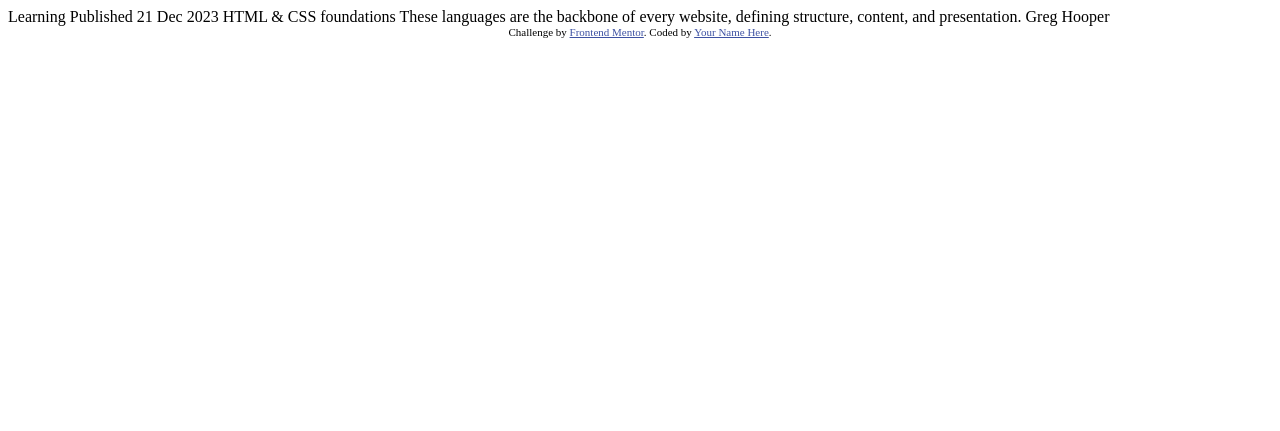
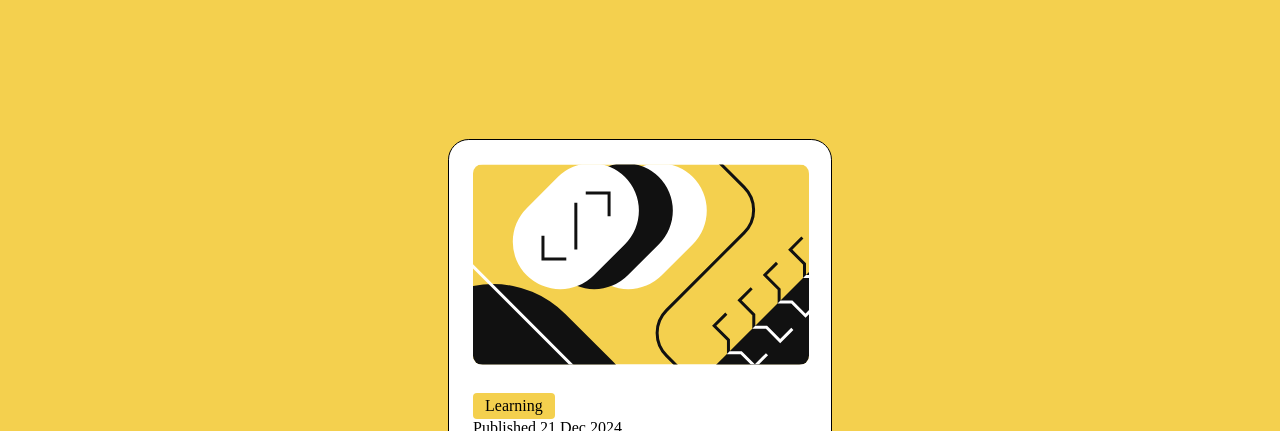
Before and after one commit to dekzyd/Blog-preview, a plain HTML site: page index.html in a window 1280 px wide. Shown: the top 431 px of the page. Drawn offline with Linux system fonts and the light colour scheme.

Commit message:
add html structure

```diff
--- a/index.html
+++ b/index.html
@@ -1,34 +1,150 @@
 <!DOCTYPE html>
 <html lang="en">
   <head>
-  <meta charset="UTF-8">
-  <meta name="viewport" content="width=device-width, initial-scale=1.0"> <!-- displays site properly based on user's device -->
+    <meta charset="UTF-8" />
+    <meta name="viewport" content="width=device-width, initial-scale=1.0" />
+    <!-- displays site properly based on user's device -->
 
-  <link rel="icon" type="image/png" sizes="32x32" href="./assets/images/favicon-32x32.png">
+    <link
+      rel="icon"
+      type="image/png"
+      sizes="32x32"
+      href="./assets/images/favicon-32x32.png"
+    />
+    <link rel="stylesheet" href="style.css" />
 
     <title>Frontend Mentor | Blog preview card</title>
-
-  <!-- Feel free to remove these styles or customise in your own stylesheet 👍 -->
-  <style>
-    .attribution { font-size: 11px; text-align: center; }
-    .attribution a { color: hsl(228, 45%, 44%); }
-  </style>
   </head>
   <body>
+    <main>
+      <div id="card">
+        <div id="card-image">
+          <svg
+            xmlns="http://www.w3.org/2000/svg"
+            width="336"
+            height="201"
+            fill="none"
+            viewBox="0 0 336 201"
+            class="card-image"
+          >
+            <g clip-path="url(#a)">
+              <path fill="#F4D04E" d="M0 .5h336v200H0z" />
+              <rect
+                width="139"
+                height="95"
+                x="87.996"
+                y="77.729"
+                fill="#fff"
+                rx="47.5"
+                transform="rotate(-45 87.996 77.729)"
+              />
+              <rect
+                width="139"
+                height="95"
+                x="54.055"
+                y="77.729"
+                fill="#111"
+                rx="47.5"
+                transform="rotate(-45 54.055 77.729)"
+              />
+              <path
+                fill="#111"
+                d="M234.864 209.036 451.4-7.5l67.175 67.175-216.536 216.536z"
+              />
+              <rect
+                width="139"
+                height="95"
+                x="20.114"
+                y="77.729"
+                fill="#fff"
+                rx="47.5"
+                transform="rotate(-45 20.114 77.729)"
+              />
+              <rect
+                width="204.19"
+                height="270.554"
+                fill="#111"
+                rx="102.095"
+                transform="scale(-1 1) rotate(45 -103.887 14.564)"
+              />
+              <path
+                stroke="#fff"
+                stroke-width="3"
+                d="m6.69-357.5 135.583 135.727c12.481 12.494 12.481 32.737 0 45.231L-45.544 11.475c-12.481 12.494-12.481 32.737 0 45.23L107.088 209.5"
+              />
+              <path
+                stroke="#111"
+                stroke-width="3"
+                d="M69.965 71.719v23.334h23.334M136.079 52.273V28.94h-23.334M102.845 38.838v46.67M210.364-37.5l60.873 60.873c12.497 12.496 12.497 32.758 0 45.254l-77.745 77.746c-12.497 12.496-12.497 32.758 0 45.254l69.872 69.873"
+              />
+              <path
+                stroke="#111"
+                stroke-width="3"
+                d="m253.339 149.574-12.144 12.145 14.256 14.257v12.672h12.673l13.729 13.729 12.145-12.145M278.685 124.228l-12.145 12.145 14.257 14.257v12.673h12.673l13.729 13.729 12.145-12.145M304.031 98.883l-12.145 12.144 14.257 14.257v12.673h12.673l13.729 13.729 12.144-12.145M329.376 73.537l-12.145 12.145 14.257 14.257v12.672h12.673l13.729 13.729 12.145-12.144"
+              />
+              <path
+                stroke="#fff"
+                stroke-width="5"
+                d="m354.722 48.191-12.145 12.145 14.257 14.257v12.673h12.673l13.729 13.729 12.145-12.145"
+              />
+              <mask
+                id="b"
+                width="285"
+                height="285"
+                x="234"
+                y="-8"
+                maskUnits="userSpaceOnUse"
+                style="mask-type: alpha"
+              >
+                <path
+                  fill="#111"
+                  d="M234.864 209.036 451.4-7.5l67.175 67.175-216.536 216.536z"
+                />
+              </mask>
+              <g stroke="#fff" mask="url(#b)">
+                <path
+                  stroke-width="3"
+                  d="m253.339 149.574-12.144 12.145 14.256 14.257v12.672h12.673l13.729 13.729 12.145-12.145M278.685 124.228l-12.145 12.145 14.257 14.257v12.673h12.673l13.729 13.729 12.145-12.145M304.031 98.883l-12.145 12.144 14.257 14.257v12.673h12.673l13.729 13.729 12.144-12.145M329.376 73.537l-12.145 12.145 14.257 14.257v12.672h12.673l13.729 13.729 12.145-12.145"
+                />
+                <path
+                  stroke-width="5"
+                  d="m354.722 48.191-12.145 12.145 14.257 14.257v12.673h12.673l13.729 13.729 12.145-12.145"
+                />
+              </g>
+            </g>
+            <defs>
+              <clipPath id="a">
+                <path fill="#fff" d="M0 .5h336v200H0z" />
+              </clipPath>
+            </defs>
+          </svg>
+        </div>
 
-  Learning
+        <div class="card-text">
+          <div class="tags">
+            <p>Learning</p>
+          </div>
+          <p id="date">Published 21 Dec 2024</p>
+          <h1>HTML & CSS Foundations</h1>
+          <p>
+            These languages are the backbone of every website, defining
+            structure, content and presentation.
+          </p>
+        </div>
 
-  Published 21 Dec 2023
-
-  HTML & CSS foundations
-
-  These languages are the backbone of every website, defining structure, content, and presentation.
-
-  Greg Hooper
-
+        <div class="card-author">
+          <img src="./assets/images/image-avatar.webp" alt="author image" />
+          <p>Greg Hopper</p>
+        </div>
+      </div>
+    </main>
+    <!-- <footer>
       <div class="attribution">
-    Challenge by <a href="https://www.frontendmentor.io?ref=challenge" target="_blank">Frontend Mentor</a>.
-    Coded by <a href="#">Your Name Here</a>.
+        Challenge by
+        <a href="https://www.frontendmentor.io?ref=challenge" target="_blank"
+          >Frontend Mentor</a
+        >. Coded by <a href="#">Abraham Adekoya</a>.
       </div>
+    </footer> -->
   </body>
 </html>
--- /dev/null
+++ b/style.css
@@ -0,0 +1,36 @@
+* {
+  margin: 0;
+  padding: 0;
+  box-sizing: border-box;
+}
+
+main {
+  background-color: #f4d04e;
+  display: flex;
+  height: 100vh;
+  align-items: center;
+  justify-content: center;
+}
+
+#card {
+  width: 384px;
+  height: 522px;
+  background-color: #fff;
+  border-radius: 1.3rem;
+  border: 1px black solid;
+  display: flex;
+  flex-direction: column;
+  gap: 1.5rem;
+  padding: 1.5rem;
+}
+
+.card-image {
+  border-radius: 0.6rem;
+}
+
+.tags {
+  background-color: #f4d04e;
+  padding: 4px 12px;
+  border-radius: 0.25rem;
+  display: inline-block;
+}
```
Lines whose indentation alone changed are shown as unchanged.
